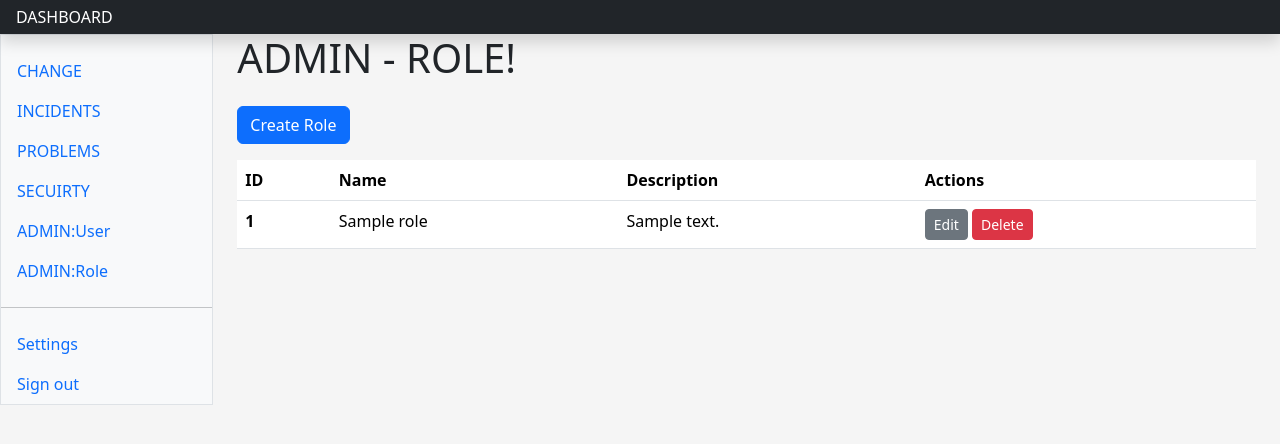
After one commit to DeepakSidhar/Dashboard, a Flask app: page /admin/role/ in a window 1280 px wide. The commit adds this page. Shown: the top 444 px of the page. Run offline with Flask 3, Linux system fonts and the light colour scheme; the visitor is signed in with stand-in values (Sample User, id 1); tables that the repository leaves empty hold one stand-in row (values such as "Sample post").

Commit message:
Added Admin Role

```diff
--- a/routes/__init__.py
+++ b/routes/__init__.py
@@ -2,8 +2,10 @@ from .example import example_bp
 from .authentication import authentication_bp
 from .home import home_bp
 from .user import user_bp
+from .role import role_bp
 def register_routes(app):
     app.register_blueprint(example_bp)
     app.register_blueprint(authentication_bp)
     app.register_blueprint(home_bp)
     app.register_blueprint(user_bp, url_prefix='/admin/user')
+    app.register_blueprint(role_bp, url_prefix='/admin/role')
--- /dev/null
+++ b/routes/role.py
@@ -0,0 +1,97 @@
+import datetime
+
+from flask import Blueprint,  render_template, request,  redirect, g, abort, url_for
+from auth import login_session_required
+from models import  Role, db
+
+role_bp = Blueprint('role', __name__)
+
+@role_bp.route('/', methods=['GET'])
+@login_session_required
+def role_list():
+    if 'VIEW_ADMIN' not in g.permissions:
+        return abort(403)
+
+    roles  = Role.query.all()
+
+
+    return render_template('role_list.html', roles=roles)
+
+
+@role_bp.route('/create', methods=['GET', 'POST'])
+@login_session_required
+def create_role():
+    if 'VIEW_ADMIN' not in g.permissions:
+        return abort(403)
+
+    if request.method == 'POST':
+        name = request.form['name']
+        description = request.form['description']
+
+
+        # DB transaction
+        try:
+            with db.session.begin(nested=True):
+                role = Role(
+                    name = name,
+                    description = description,
+                    created_at = datetime.datetime.now(datetime.timezone.utc),
+                    updated_at =datetime.datetime.now(datetime.timezone.utc),
+                )
+                db.session.add(role)
+
+                db.session.commit()
+                return redirect(url_for('role.role_list'))
+        except Exception as e:
+            db.session.rollback()
+            print(e)
+
+
+
+
+
+
+    return render_template('create_role.html')
+
+@role_bp.route('/<int:role_id>/edit', methods=['GET', 'POST'])
+@login_session_required
+def edit_role(role_id):
+    if 'VIEW_ADMIN' not in g.permissions:
+        return abort(403)
+    role = Role.query.get_or_404(role_id)
+
+    if request.method == 'POST':
+        name = request.form['name']
+        description = request.form['description']
+
+        # DB transaction
+        try:
+            with db.session.begin(nested=True):# Due to two transactions so need the nested  to allow the second.
+                #update user
+                role.name = name
+                role.description = description
+                role.updated_at = datetime.datetime.now(datetime.timezone.utc)
+
+                db.session.commit() # gets user.id
+
+                return redirect(url_for('role.role_list'))
+
+        except Exception as e:
+            db.session.rollback()
+            print('Could not find the role ' + str(role_id))
+            print(e)
+# if  using get it wil drop to this section
+    return render_template('create_role.html',role=role)
+
+@role_bp.route('/<int:role_id>/delete', methods=['POST'])
+@login_session_required
+def delete_role(role_id):
+    if 'VIEW_ADMIN' not in g.permissions:
+        return abort(403)
+
+    #Update user role
+    Role.query.filter_by(id= role_id).delete()
+    db.session.commit()# commit the change
+
+
+    return redirect(url_for('role.role_list'))
--- a/templates/layout.html
+++ b/templates/layout.html
@@ -67,6 +67,12 @@
                         </a>
                         </li>
                         {% endif %}
+                        {% if 'VIEW_ADMIN' in g.permissions %}
+                        <li class="nav-item"><a class="nav-link d-flex align-items-center gap-2"  href="{{url_for('role.role_list') }}">
+                            ADMIN:Role
+                        </a>
+                        </li>
+                        {% endif %}
 
                     </ul>
                     <hr class="my-3">
--- /dev/null
+++ b/templates/role_list.html
@@ -0,0 +1,47 @@
+{% extends 'layout.html' %}
+
+{% block main %}
+<h1> ADMIN - ROLE!</h1>
+<a class="btn btn-primary my-3" href="{{url_for('role.create_role') }}" role="button">Create Role</a>
+<table class="table">
+    <thead>
+    <tr>
+        <th scope="col">ID</th>
+        <th scope="col">Name</th>
+        <th scope="col">Description</th>
+        <th scope="col">Actions</th>
+    </tr>
+    </thead>
+    <tbody>
+    {% for role in roles %}
+
+    <tr>
+        <th scope="row">{{role.id}}</th>
+        <td>{{role.name}}</td>
+        <td>{{role.description}}</td>
+
+
+
+        <td>
+            <a href="{{ url_for('role.edit_role', role_id=role.id) }}" type="button" class="btn btn-secondary btn-sm">Edit</a>
+
+
+            <form method="post" action="{{ url_for('role.delete_role', role_id=role.id)}}" style="display:inline;" onsubmit="return confirm('Are you sure you want to delete')">
+                <button type="submit" class="btn btn-danger btn-sm">Delete</button>
+            </form>
+
+        </td>
+    </tr>
+    {% else %}
+    <tr>
+
+        <td colspan="4" class=text-center> No ROLES Found</td>
+
+    </tr>
+    {% endfor %}
+
+
+    </tbody>
+</table>
+
+{% endblock %}
```
Also changed, not shown: templates/create_role.html (added, +35 -0 lines).
